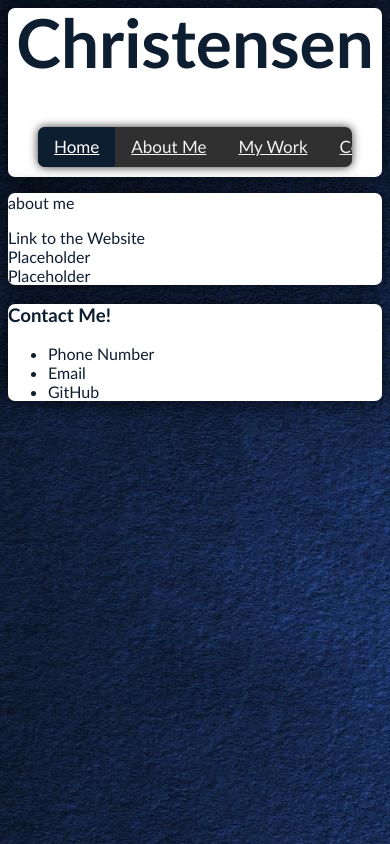
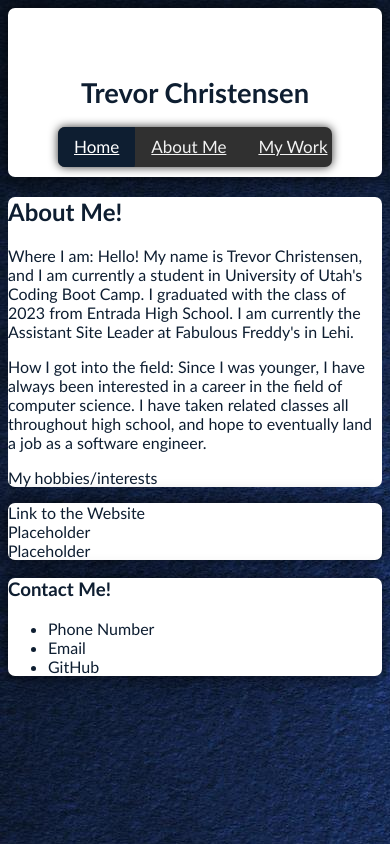
Before and after one commit to tchr7902/portfolio, a plain HTML site: page index.html in a window 390 px wide. Drawn offline with Linux system fonts and the light colour scheme.

Commit message:
added styling and began added the body of the page

```diff
--- a/assets/style.css
+++ b/assets/style.css
@@ -19,14 +19,14 @@ header {
     display: flex;
     align-items: center;
     justify-content: space-between;
-    padding: 10px 30px 10px 30px;
+    padding: 10px 50px 10px 50px;
     height: 20vh;
     background-color: white;
     box-shadow: 0 0 20px rgba(0, 0, 0, .8);
 }
 
 header h1 {
-  font-size: 8vh;
+  font-size: 5vw;
   text-align: center;
 }
 
@@ -45,7 +45,7 @@ footer {
 nav {
     display: flex;
     flex-wrap: wrap;
-    justify-content: space-evenly;
+    justify-content: space-around;
     align-items: stretch;
     background-color: var(--secondary);
     overflow: hidden;
@@ -71,17 +71,36 @@ nav {
   nav a:hover {
     background-color: rgb(143, 143, 143);
     color: black;
+    border-radius: 7px;
   }
 
 body {
     background-color: rgb(255, 250, 238);
 }
 
+.banner {
+  background-color: white;
+  border-radius: 7px;
+}
+
 .card {
 
 }
 
-@media only screen and (max-width: 730px) {
+@media only screen and (max-width: 750px) {
+
+  header {
+    display: flex;
+    flex: wrap;
+    flex-direction: column;
+    justify-content: flex-end;
+    align-items: stretch;
+  }
+
+  header h1 {
+    font-size: 7vw;
+  }
+
   nav {
     display: flex;
     flex-direction: column;
@@ -90,11 +109,7 @@ body {
     padding-top: 20px;
     padding-bottom: 20px;
     justify-content: center;
-  }
-
-  header {
-    display: flex;
-    flex-direction: column;
-    justify-content: flex-end;
+    max-height: 20%;
+    max-width: 100%;
   }
 }
--- a/index.html
+++ b/index.html
@@ -23,11 +23,19 @@
     </header>
 </div>
 
+
+<div>
+<section class="banner">
+    <h2>About Me!</h2>
+    <p>Where I am: Hello! My name is Trevor Christensen, and I am currently a student in University of Utah's Coding Boot Camp. I graduated with the class of 2023 from Entrada High School. I am currently the Assistant Site Leader at Fabulous Freddy's in Lehi.</p>
+    <p>How I got into the field: Since I was younger, I have always been interested in a career in the field of computer science. I have taken related classes all throughout high school, and hope to eventually land a job as a software engineer.</p>
+    <p>My hobbies/interests</p>
+
+</section>
+</div>
+
+
  <main>
-    <div class="banner">
-        <p>about me</p>
-    </div>
-
     <!--Horiseon Refactor-->
     <div class="card">
         <!--website ss here-->
```
